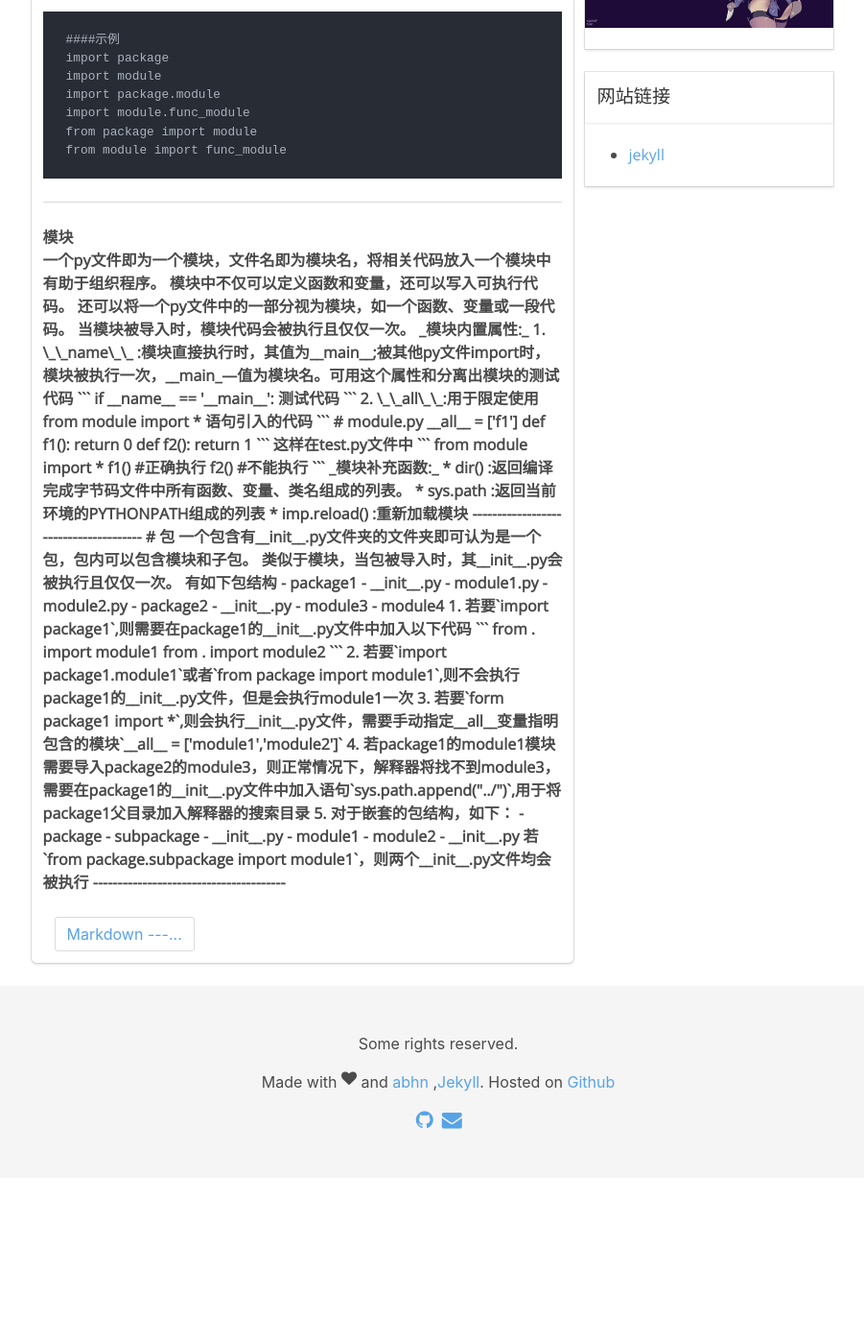
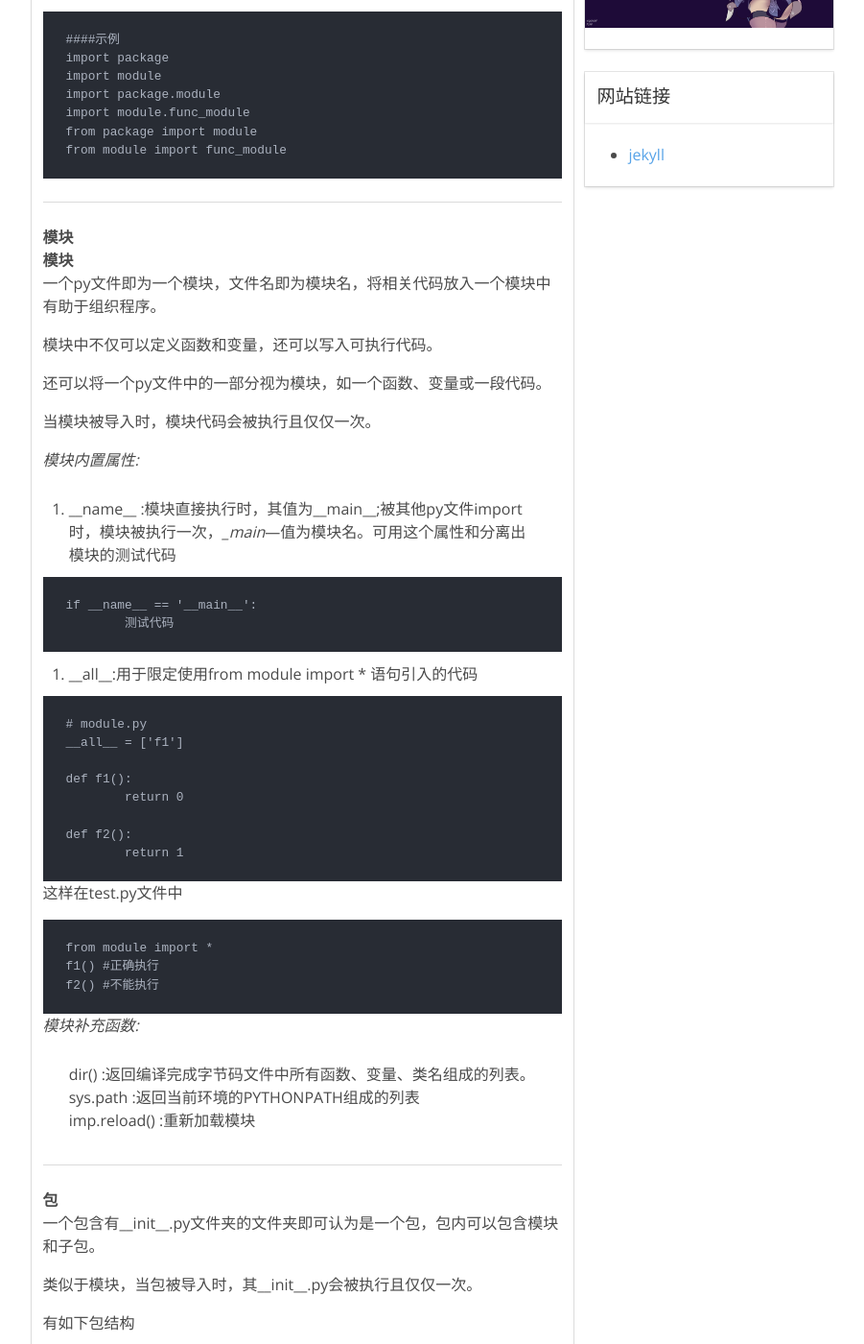
Before and after one commit to Ghivern/Ghivern.github.io, a Jekyll site: the page built from _posts/Python/2019-8-29-module-and-package.md, in a window 1280 px wide and 1400 px high, scrolled down 582 px. Shown: the whole window at 96% size, without its empty margins (183-1084 px from the left). Built offline with Jekyll 4.4.1, drawn with Linux system fonts in a browser that asks for light colours; comment, search, counter and statistics services are not loaded; before the commit the page ends 1809 px from its top, so only the background shows below that; some of the changed lines change nothing that is shown; some of the changed text lies outside the part shown.

```diff
--- a/_posts/Python/2019-8-29-module-and-package.md
+++ b/_posts/Python/2019-8-29-module-and-package.md
@@ -27,7 +27,9 @@
 
 ------------------------------
 
-<h1>模块<h1>
+<h4>模块</h4>
+
+<h2>模块</h2>
 
 一个py文件即为一个模块，文件名即为模块名，将相关代码放入一个模块中有助于组织程序。
 
```
